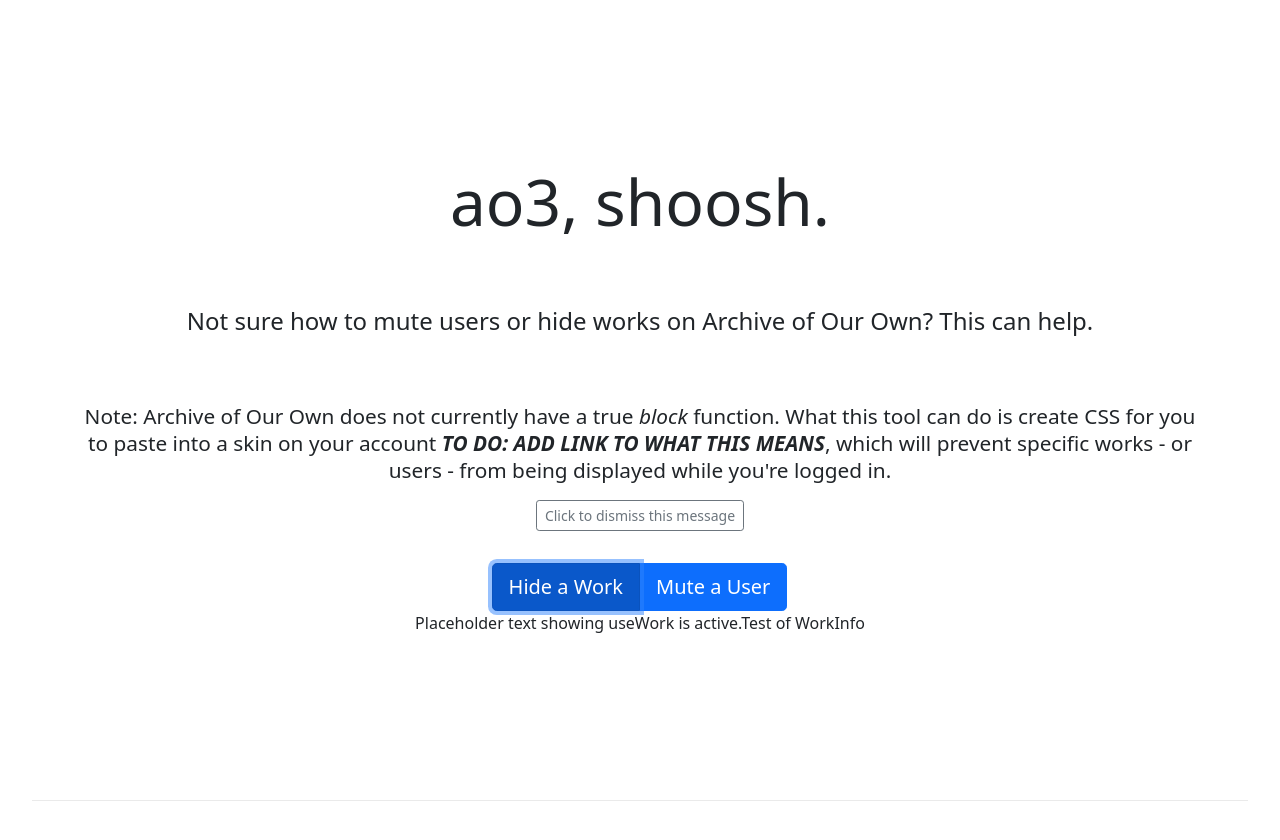
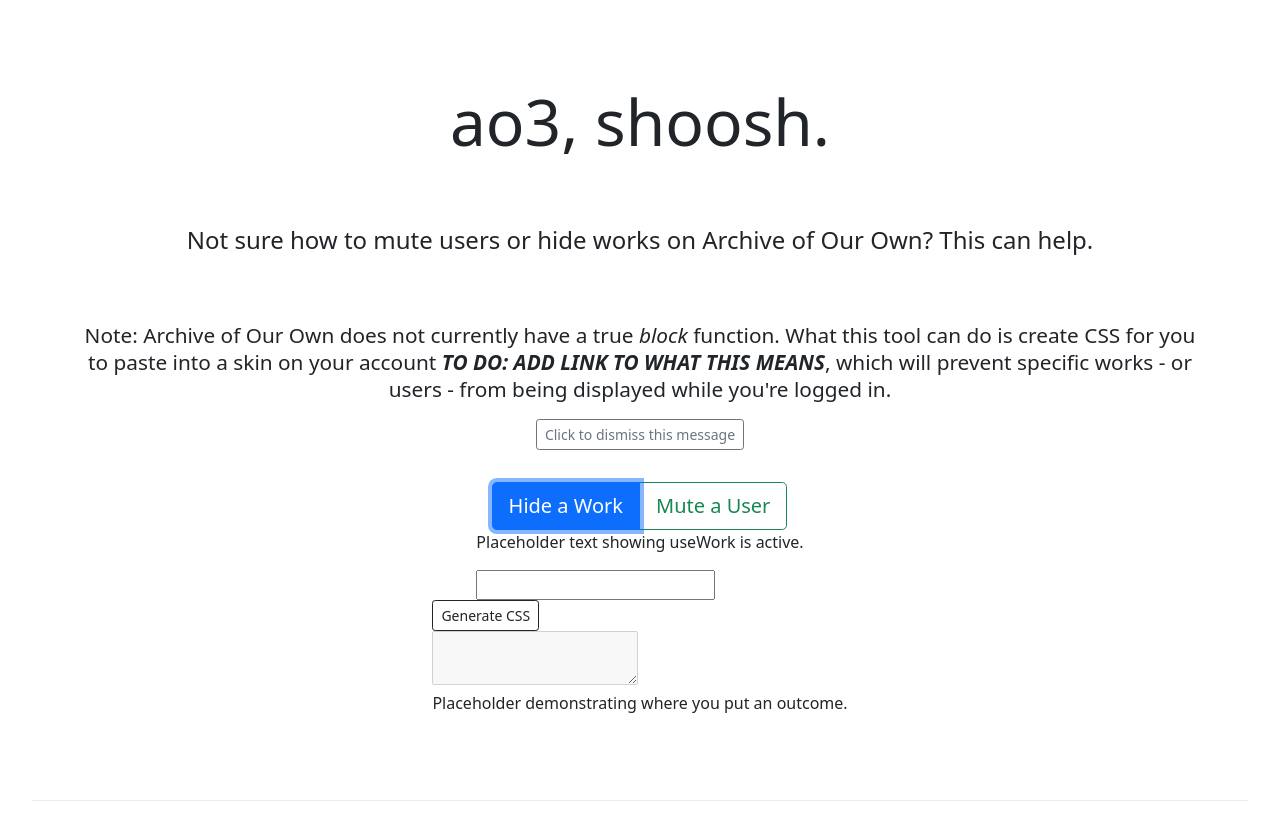
Before and after one commit to cyrusae/ao3-shoosh, a Next.js app: page / in a window 1280 px wide. Both pictures are taken after a click on the label "Hide a Work". Shown: the top 840 px of the page. Built offline with nearby package versions, Linux system fonts and the light colour scheme.

Commit message:
Moving input around

```diff
--- a/pages/index.js
+++ b/pages/index.js
@@ -6,6 +6,7 @@
 import Script from 'next/script'
 import { Button, ToggleButton, ToggleButtonGroup } from 'react-bootstrap'
 import { WorkInfo } from './buttons/workmanage'
+import WorkHide from './buttons/workmanage'
 
 
 class Home extends Component {
@@ -39,10 +40,10 @@
 // chooseUseCase(usecase) {
 //  switch (usecase) {
    case 'useWork':
-    this.setState({ useWork: true, useUser: false });
+    this.setState({ useWork: true, useUser: false, useOutcome: true });
     break;
    case 'useUser':
-    this.setState({ useUser: true, useWork: false });
+    this.setState({ useUser: true, useWork: false, useOutcome: true });
     break;
    case 'useOutcome':
     this.setState({ useOutcome: true, useUser: this.state.useUser, useWork: this.state.useWork })
@@ -87,14 +88,14 @@
 
 
    <ToggleButtonGroup type='radio' size='lg' name='useWhich'>
-     <ToggleButton id='hideWork' value={1} onClick={ () => this.chooseHints('useWork')}>Hide a Work</ToggleButton>
-     <ToggleButton id='muteUser' value={2} onClick={ () => this.chooseHints('useUser')}>Mute a User</ToggleButton>
+     <ToggleButton id='hideWork' variant='outline-primary' value={1} onClick={ () => this.chooseHints('useWork')}>Hide a Work</ToggleButton>
+     <ToggleButton id='muteUser' variant='outline-success' value={2} onClick={ () => this.chooseHints('useUser')}>Mute a User</ToggleButton>
    </ToggleButtonGroup>
 
    <div className={styles.container}>
    {useWork && <div>
-    Placeholder text showing useWork is active.
-    <WorkInfo />
+    <p>Placeholder text showing useWork is active.</p>
+    <input type='text' ref='fic'></input>
    </div>}
 
    {useUser && <div>
@@ -104,6 +105,11 @@
 
    <div className={styles.container}>
     {useOutcome && <div>
+     <Button type='submit' variant='outline-dark' size='sm' value='Generate' onClick={() => {
+     }}>Generate CSS</Button>
+     <div>
+      <textarea id='output' disabled></textarea>
+     </div>
      Placeholder demonstrating where you put an outcome.
     </div>}
    </div>
```
